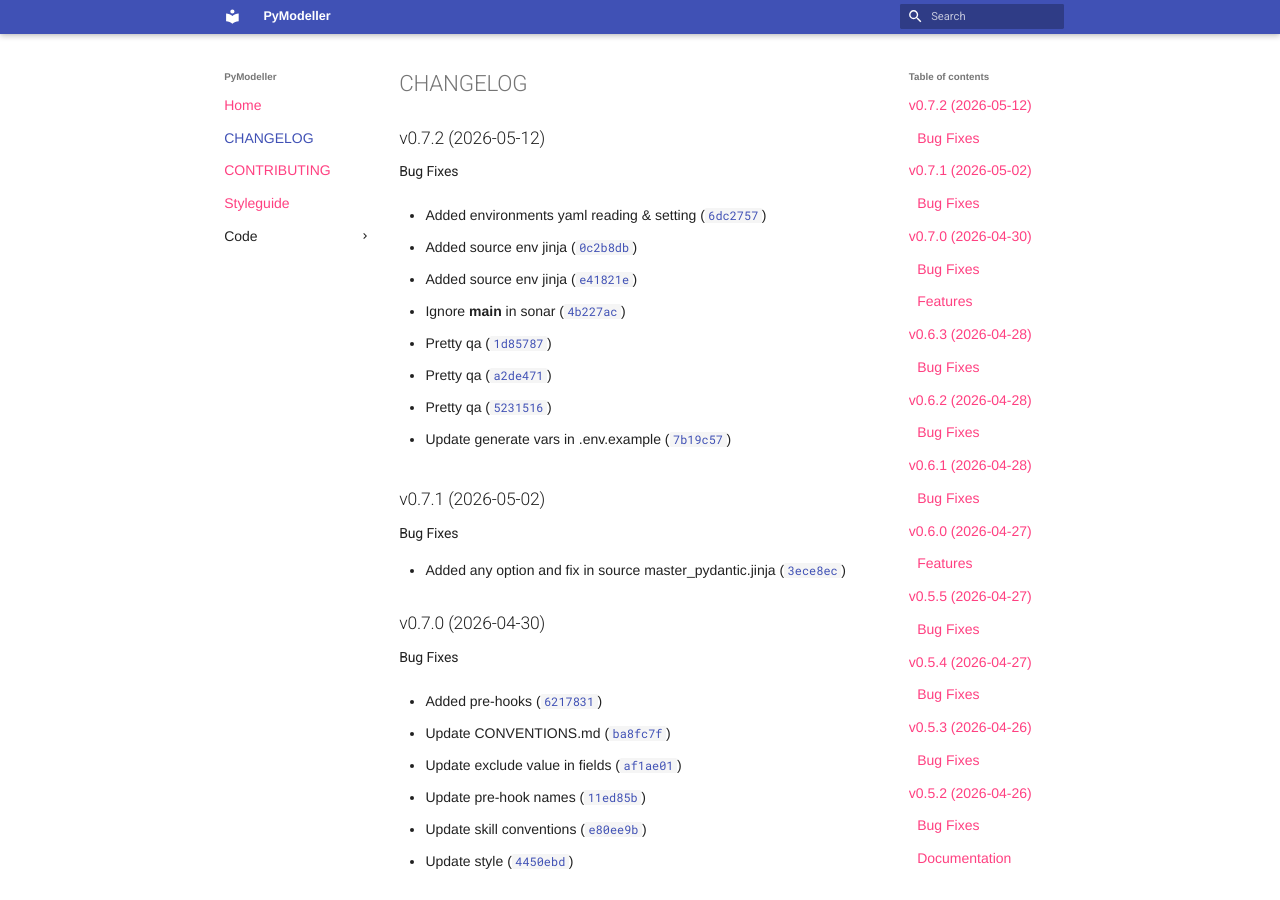
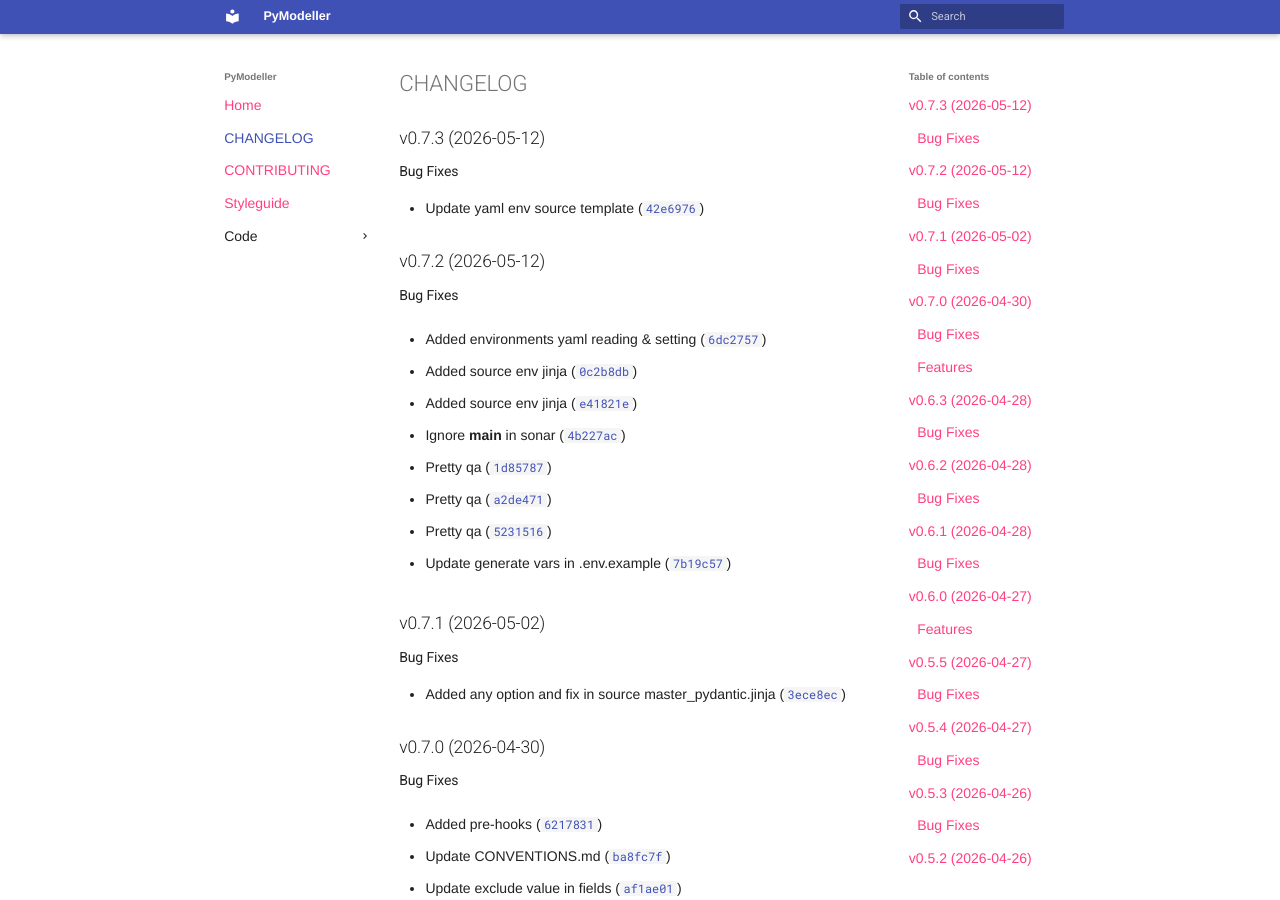
Before and after one commit to pymodeller/PyModeller, an MkDocs documentation site: the page built from docs/CHANGELOG.md, in a window 1280 px wide and 900 px high. Built offline with MkDocs 1.6.1 and Material for MkDocs 9.7.7, drawn with Linux system fonts in a browser that asks for light colours; nearby versions of some CDN libraries; library files that are not in the unit come from our copies; plug-ins that fetch from the network failed and are left out.

Commit message:
0.7.3
Automatically generated by python-semantic-release

```diff
--- a/docs/CHANGELOG.md
+++ b/docs/CHANGELOG.md
@@ -1,6 +1,14 @@
 # CHANGELOG
 
 <!-- version list -->
+
+## v0.7.3 (2026-05-12)
+
+### Bug Fixes
+
+- Update yaml env source template
+  ([`42e6976`](https://github.com/pymodeller/PyModeller/commit/42e6976f42b6b7dd397952f02a84151b28b4d26f))
+
 
 ## v0.7.2 (2026-05-12)
 
--- a/pyproject.toml
+++ b/pyproject.toml
@@ -1,6 +1,6 @@
 [project]
 name = "pymodeller"
-version = "0.7.2"
+version = "0.7.3"
 description = "A package that reads models from YAML and creates Pydantic models"
 readme = "README.md"
 license = { file = "LICENSE" }
--- a/src/pymodeller/__init__.py
+++ b/src/pymodeller/__init__.py
@@ -1 +1 @@
-__version__ = "0.7.2"
+__version__ = "0.7.3"
```
